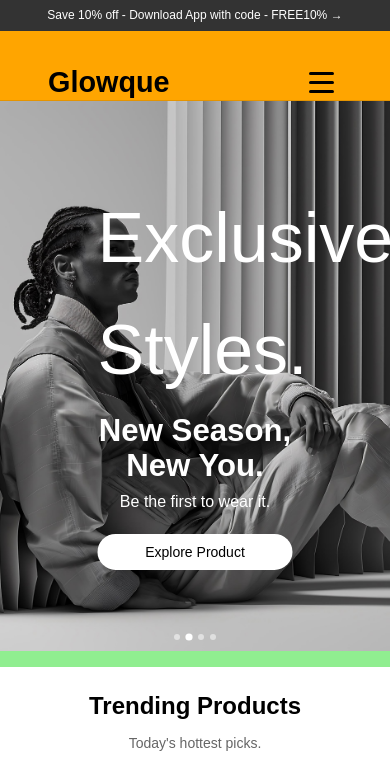
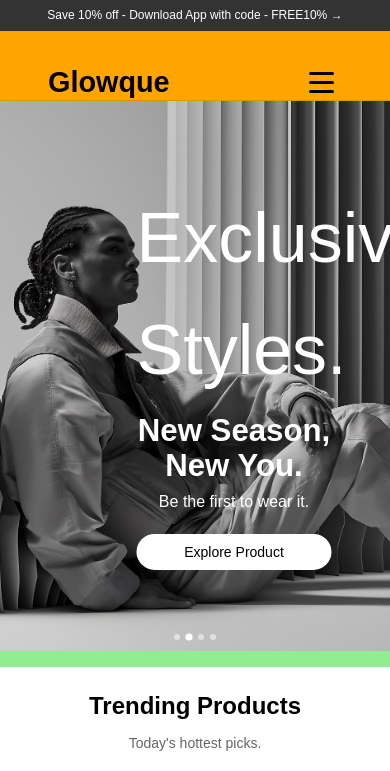
Before and after one commit to james841/Glowque, a plain HTML site: page Landing.html in a window 390 px wide. Shown: the top 771 px of the page. Drawn offline with Linux system fonts and the light colour scheme.

Commit message:
new changes

```diff
--- a/style/Landing.css
+++ b/style/Landing.css
@@ -953,7 +953,7 @@ body {
 
 @media (max-width: 768px) {
   .hero-content {
-    left: 50%;
+    left: 60%;
     transform: translate(-50%, -50%);
     display: flex;
     flex-direction: column;
@@ -989,6 +989,18 @@ body {
 }
 
 @media (max-width: 576px) {
+
+  .hero-content {
+    left: 60%;
+    transform: translate(-50%, -50%);
+    display: flex;
+    flex-direction: column;
+    text-align: center;
+    width: 50%;
+    font-weight: 200;
+  }
+
+
   .product-card {
     flex: 0 0 clamp(180px, 45vw, 220px);
   }
```
